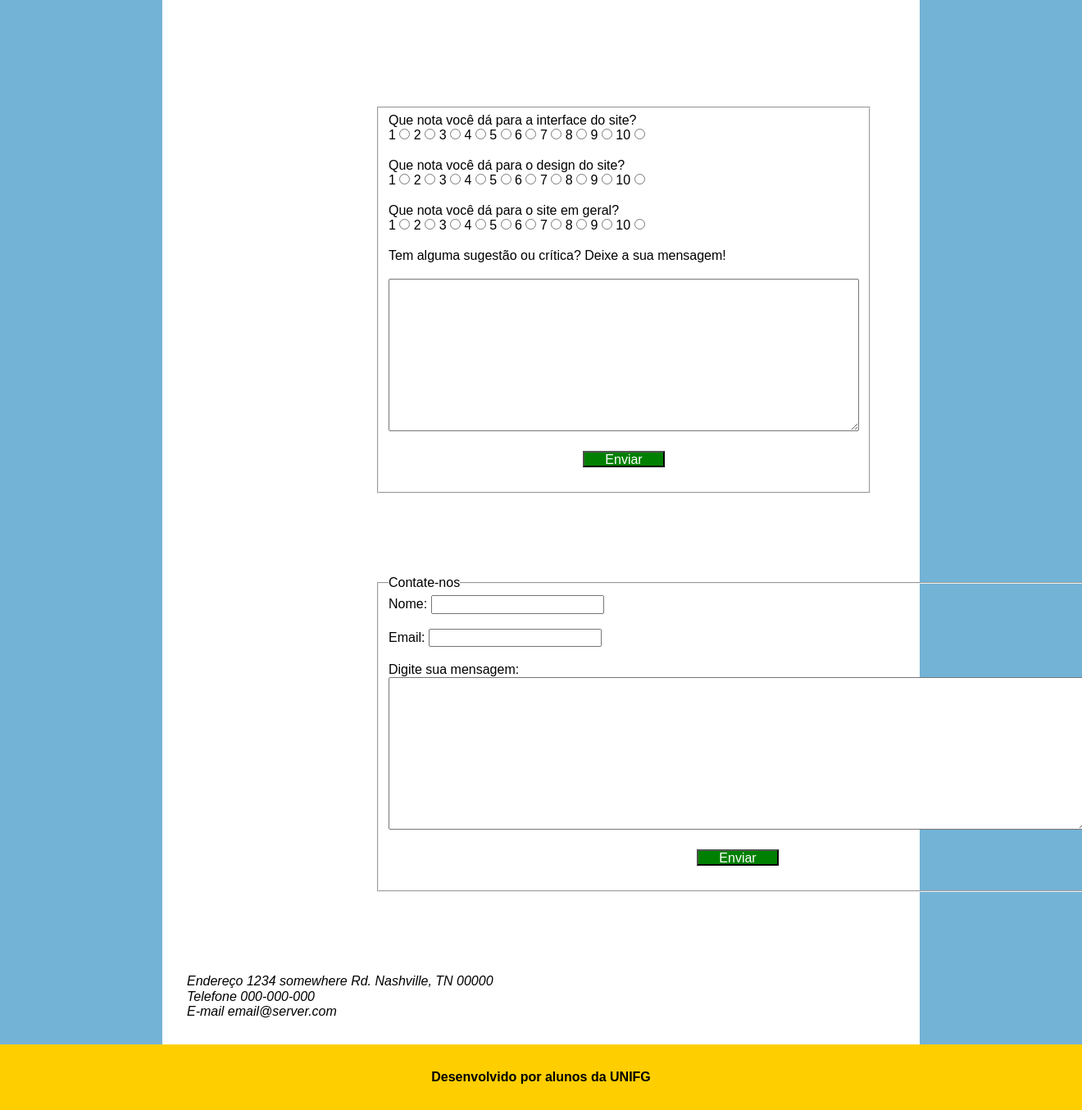
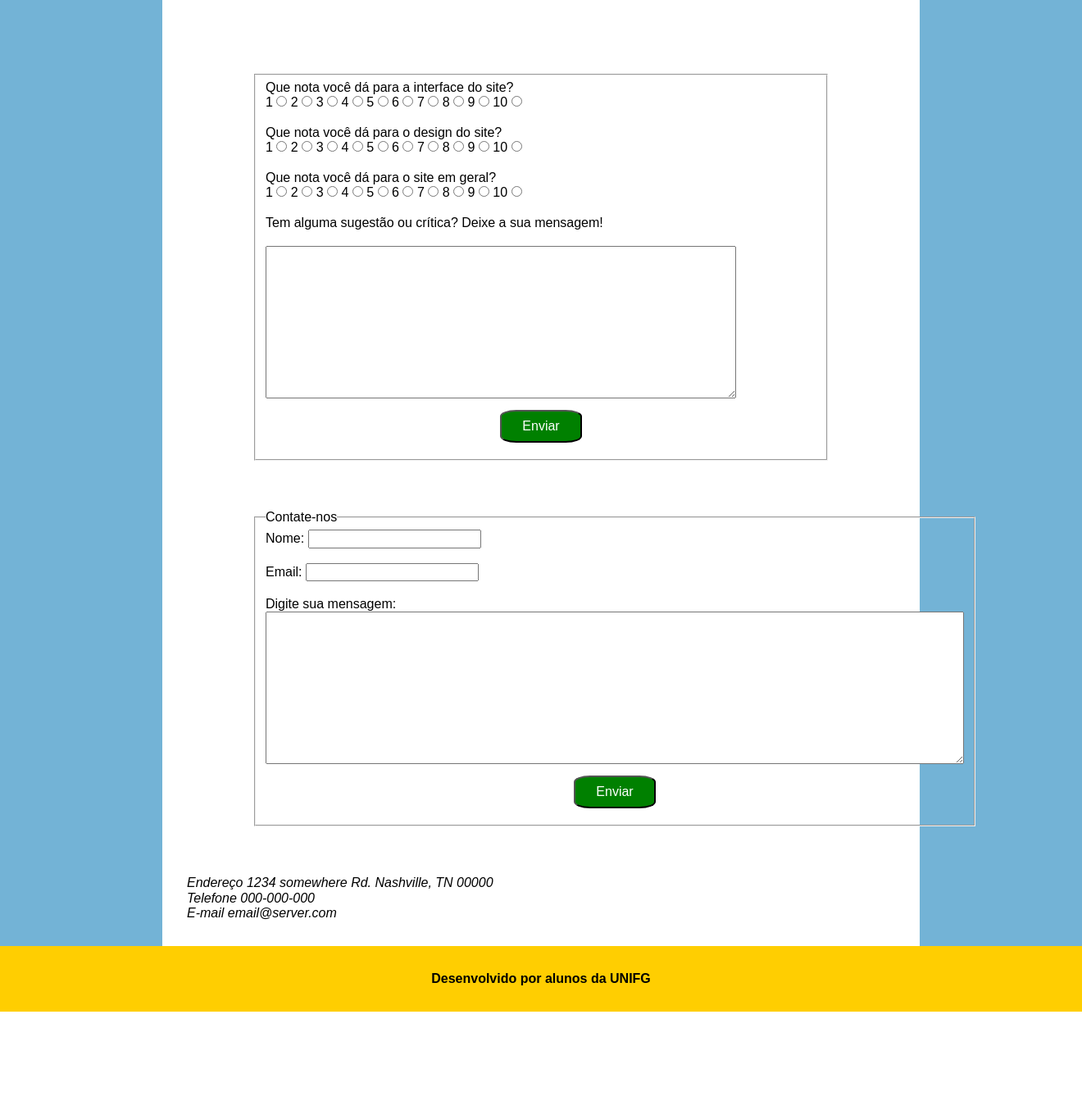
Before and after one commit to ccofg-labs/Agenda-ONU, a PHP site: page /avaliacao.html in a window 1320 px wide; the page is wider, and only the part inside the window is pictured. Shown: the part 150-1504 px from the top of that part at 82% size. After the commit the page ends 1384 px from the top of that part, so only its background shows below. Run offline with PHP 8.4, Linux system fonts and the light colour scheme; some libraries are stand-ins or nearby versions.

Commit message:
Update style_avaliacao.css

```diff
--- a/css/style_avaliacao.css
+++ b/css/style_avaliacao.css
@@ -1,14 +1,19 @@
 .formulario {
-    margin: 100px auto;
-    width: 400px;
+    margin: 60px auto;
+    width: 700px;
 }
 
 .formulario input.enviar {
     display: flex;
     justify-content: center;
     width: 100px;
-    height: 20px;
+    height: 40px;
+    border-radius: 20%;
     background-color: green;
     color: white;
-    margin: 20px auto;
+    margin: 10px auto;
 }
+
+.formulario input.enviar:hover {
+    background-color: greenyellow;
+}
```
